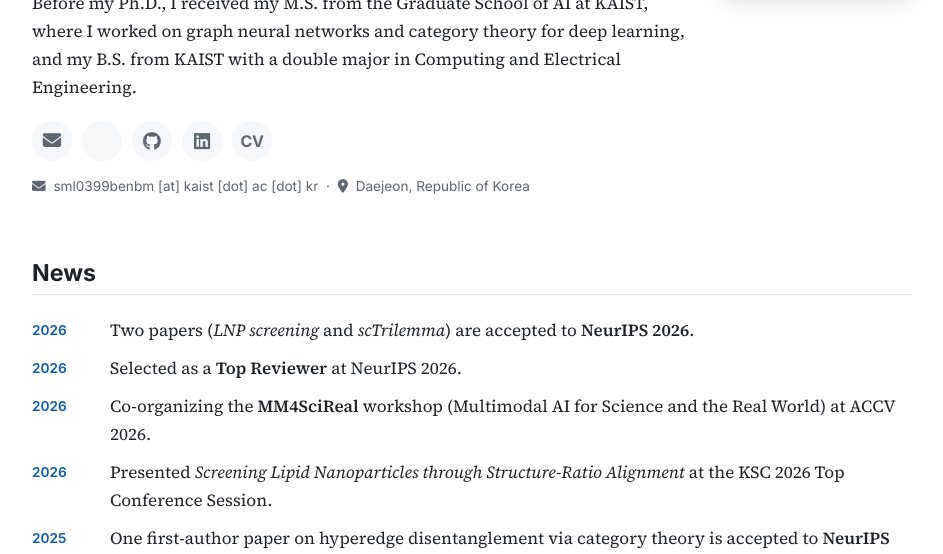
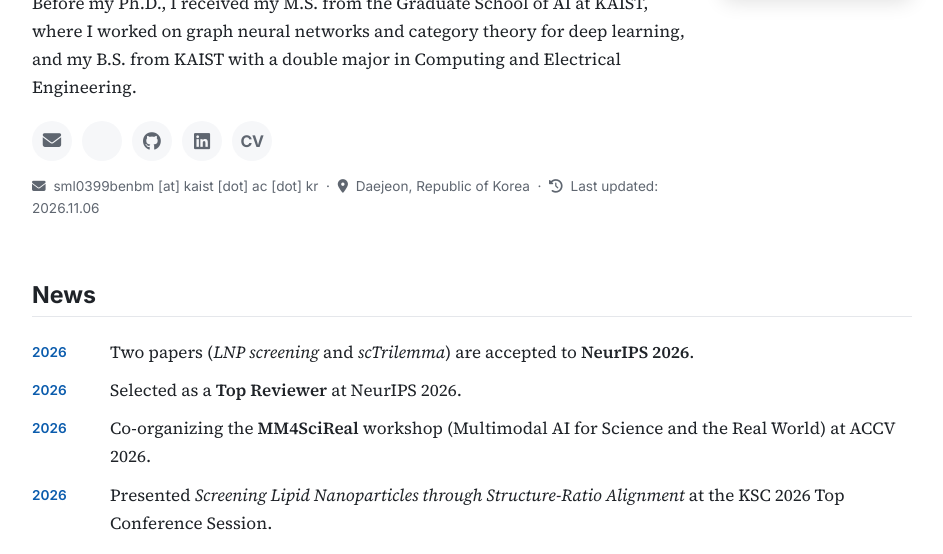
Before and after one commit to Yoonho-Lee-AI4Science/Yoonho-Lee-AI4Science.github.io, a Jekyll site: the page built from index.html, in a window 1280 px wide and 900 px high, cut to the strip 346-900 px from the top of the window. Shown: the whole strip, without its empty margins (168-1111 px from the left). Built offline with Jekyll 4.4.1, drawn with Linux system fonts in a browser that asks for light colours; a style sheet for code colours, icons or effects is not loaded; some of the changed text lies outside the part shown.

Commit message:
Show last-updated date from site build time
Co-Authored-By: Claude Opus 5.5 <noreply@anthropic.com>

```diff
--- a/_config.yml
+++ b/_config.yml
@@ -3,6 +3,7 @@ title: Yoonho Lee
 description: Yoonho Lee — AI for Science researcher at KAIST.
 url: "https://yoonho-lee-ai4science.github.io"
 baseurl: ""
+timezone: Asia/Seoul   # "Last updated" 날짜를 한국 시간 기준으로
 
 markdown: kramdown
 kramdown:
--- a/_layouts/base.html
+++ b/_layouts/base.html
@@ -30,7 +30,7 @@
   <main class="container">
     {{ content }}
   </main>
-  <footer>© <span id="year"></span> {{ site.title }}</footer>
+  <footer>© <span id="year"></span> {{ site.title }} · Last updated {{ site.time | date: "%Y.%m.%d" }}</footer>
   <script src="/js/main.js"></script>
 </body>
 </html>
--- a/index.html
+++ b/index.html
@@ -66,7 +69,8 @@
         </ul>
         <p class="meta">
           <i class="fa-solid fa-envelope"></i> sml0399benbm [at] kaist [dot] ac [dot] kr &nbsp;·&nbsp;
-          <i class="fa-solid fa-location-dot"></i> Daejeon, Republic of Korea
+          <i class="fa-solid fa-location-dot"></i> Daejeon, Republic of Korea &nbsp;·&nbsp;
+          <i class="fa-solid fa-clock-rotate-left"></i> Last updated: {{ site.time | date: "%Y.%m.%d" }}
         </p>
       </div>
     </section>
```
Also changed, not shown: other parts of index.html (+4 -1 lines).
